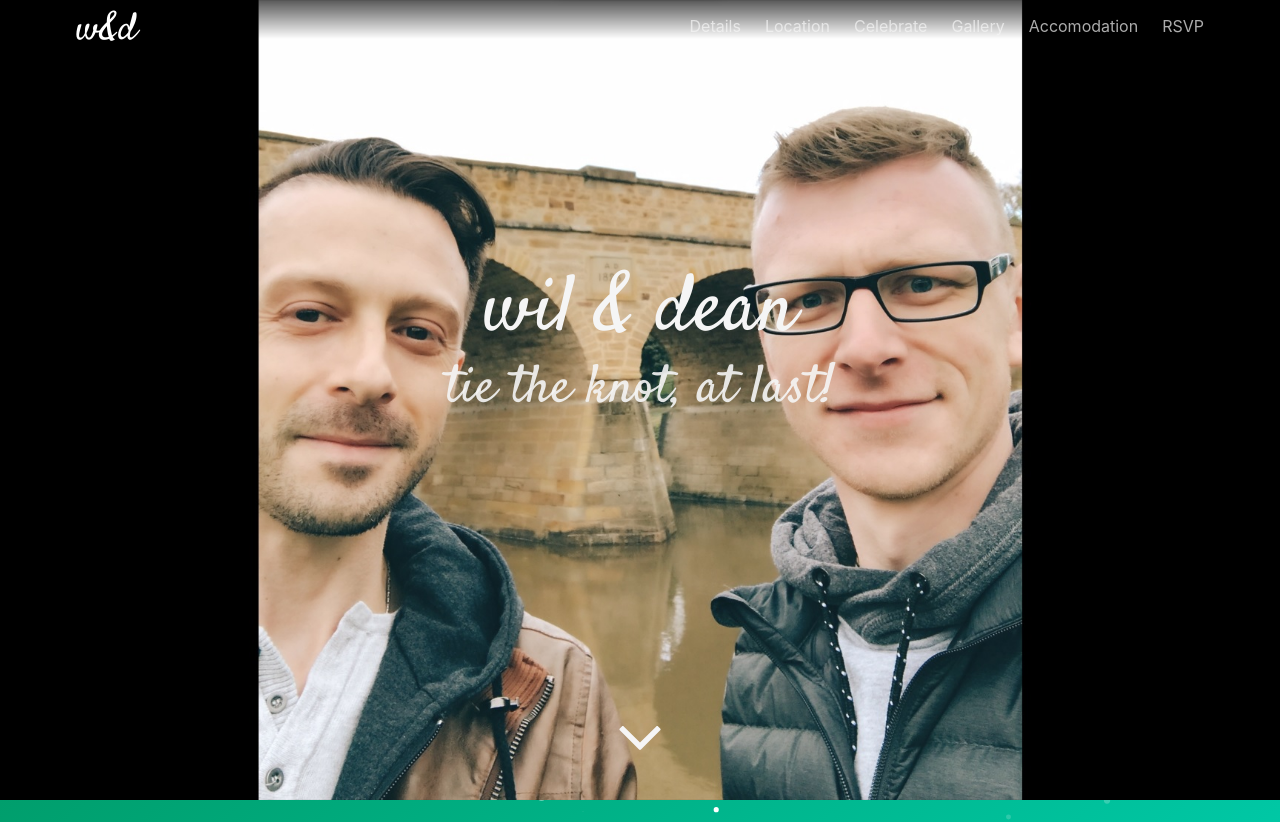
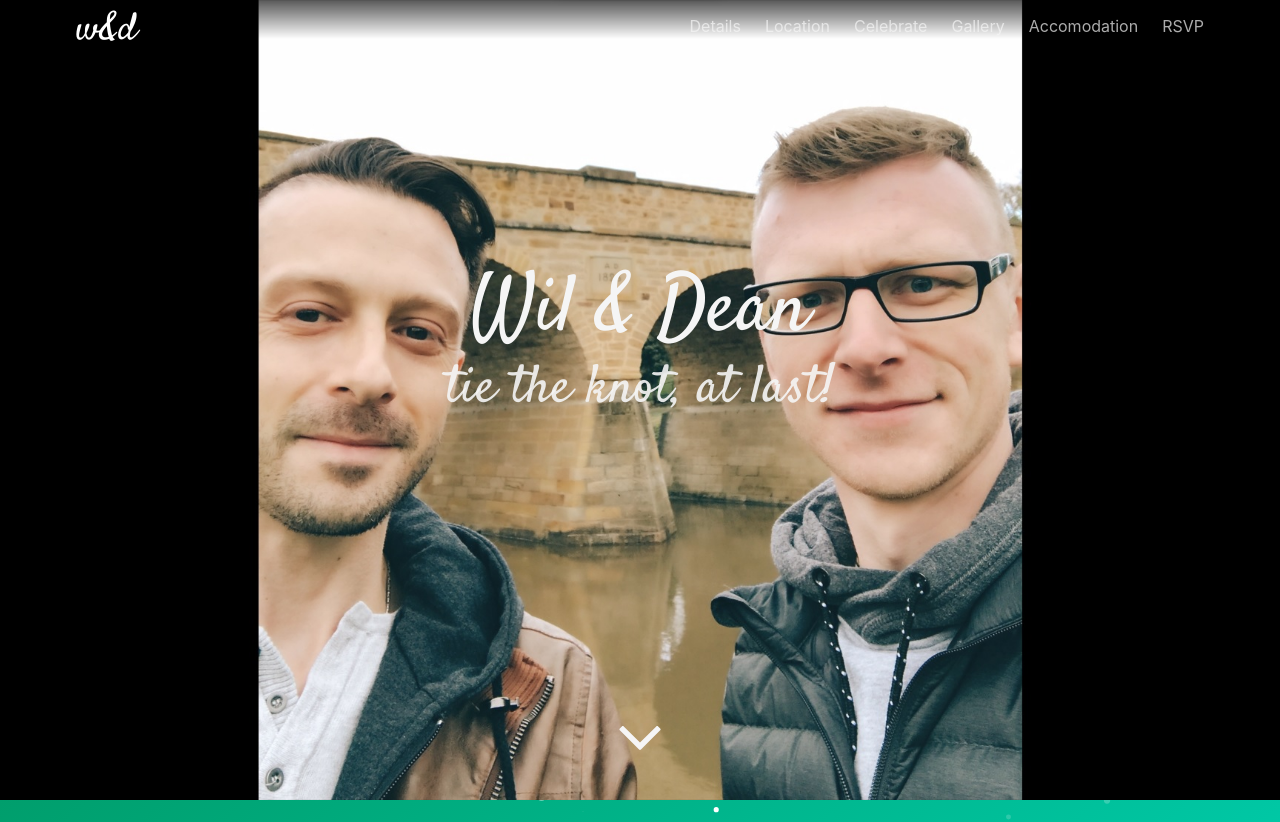
Before and after one commit to deanojstone86/wedding-new-name, a plain HTML site: page index.html in a window 1280 px wide. Shown: the top 822 px of the page. Drawn offline with nearby package versions, Linux system fonts and the light colour scheme.

Commit message:
Update index.html

```diff
--- a/index.html
+++ b/index.html
@@ -7,7 +7,7 @@
 <meta name="description" content="Wil and Dean tie the knot.">
 <meta name="robots" content="noindex, nofollow">
 <meta name="theme-color" content="#ffffff">
-<title>Bec and Scott tie the knot</title>
+<title>Wil and Dean tie the knot</title>
 <link rel="stylesheet" href="bulma.css">
 <link rel="stylesheet" href="slider.css">
 <link rel="stylesheet" href="https://fonts.googleapis.com/css?family=Satisfy">
@@ -276,7 +276,7 @@ $(document).ready(function() {
 		<div class="hero-body">
 			<div class="container has-text-centered">
 				<h1 class="title is-1" style="font-family: 'Satisfy', cursive; font-size: 5rem;">
-					wil &amp; dean
+					Wil &amp; Dean
 				</h1>
 				<h2 class="subtitle is-3" style="font-family: 'Satisfy', cursive; font-size: 3.33rem;">
 					tie the knot, at last!
```
